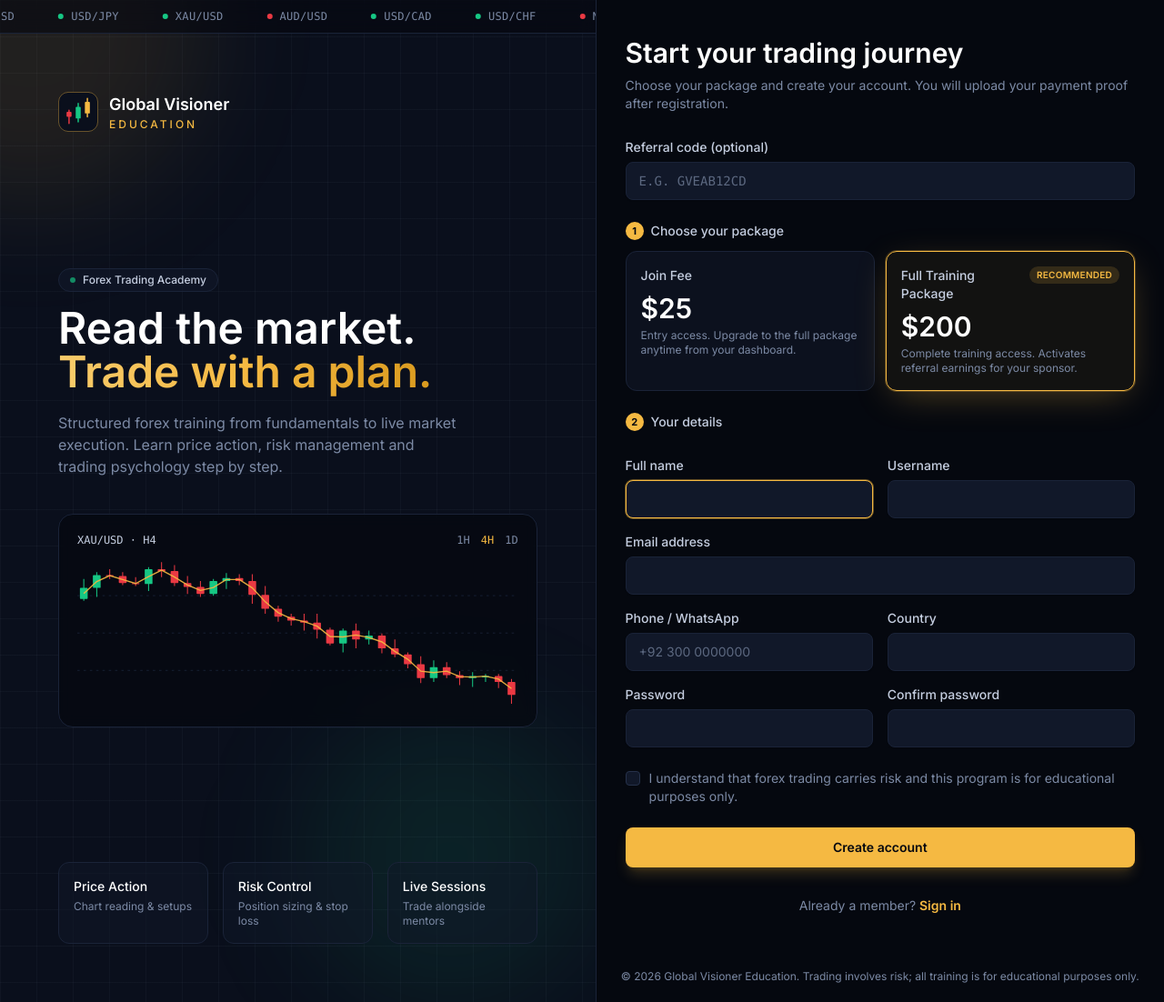
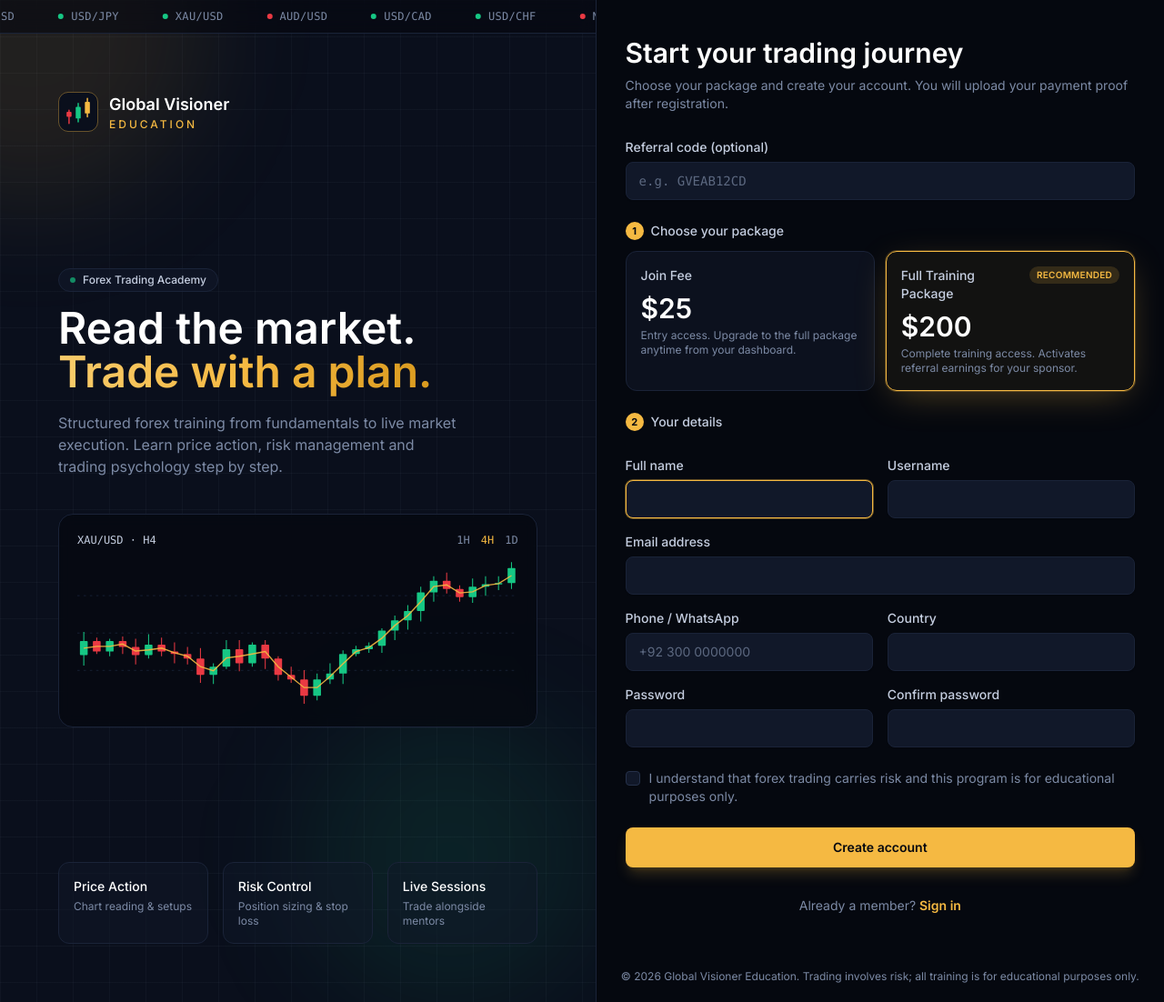
Before and after one commit to Tayyabshahzad/education-system, a Laravel app: page /register in a window 1280 px wide. Shown: the whole page at 91% size. Run offline with Laravel 12, Linux system fonts and the light colour scheme; style sheets or scripts are compiled from the project's sources; some web fonts are replaced.

Commit message:
Uptrend chart, placeholder casing fix

```diff
--- a/resources/views/auth/register.blade.php
+++ b/resources/views/auth/register.blade.php
@@ -22,7 +22,7 @@
         @else
             <div>
                 <x-input-label for="sponsor_code" value="Referral code (optional)" />
-                <x-text-input id="sponsor_code" name="sponsor_code" :value="$refCode" class="font-mono uppercase" placeholder="e.g. GVEAB12CD" />
+                <x-text-input id="sponsor_code" name="sponsor_code" :value="$refCode" class="font-mono uppercase placeholder:normal-case" placeholder="e.g. GVEAB12CD" />
                 <x-input-error :messages="$errors->get('sponsor_code')" />
             </div>
         @endif
--- a/resources/views/layouts/guest.blade.php
+++ b/resources/views/layouts/guest.blade.php
@@ -16,7 +16,7 @@
 <body class="h-full font-sans antialiased">
 @php
     // Deterministic decorative candlestick series for the brand panel.
-    mt_srand(11);
+    mt_srand(4);
     $candles = [];
     $price = 160;
     for ($i = 0; $i < 34; $i++) {
```
